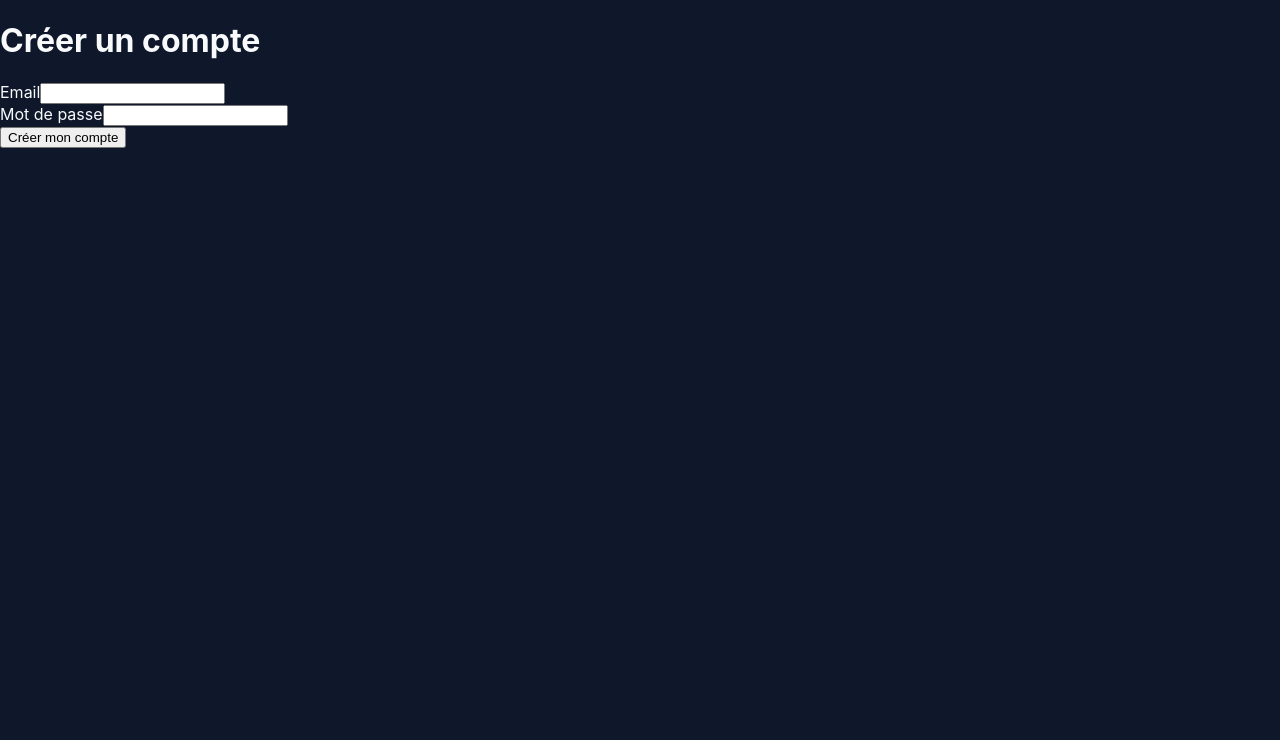
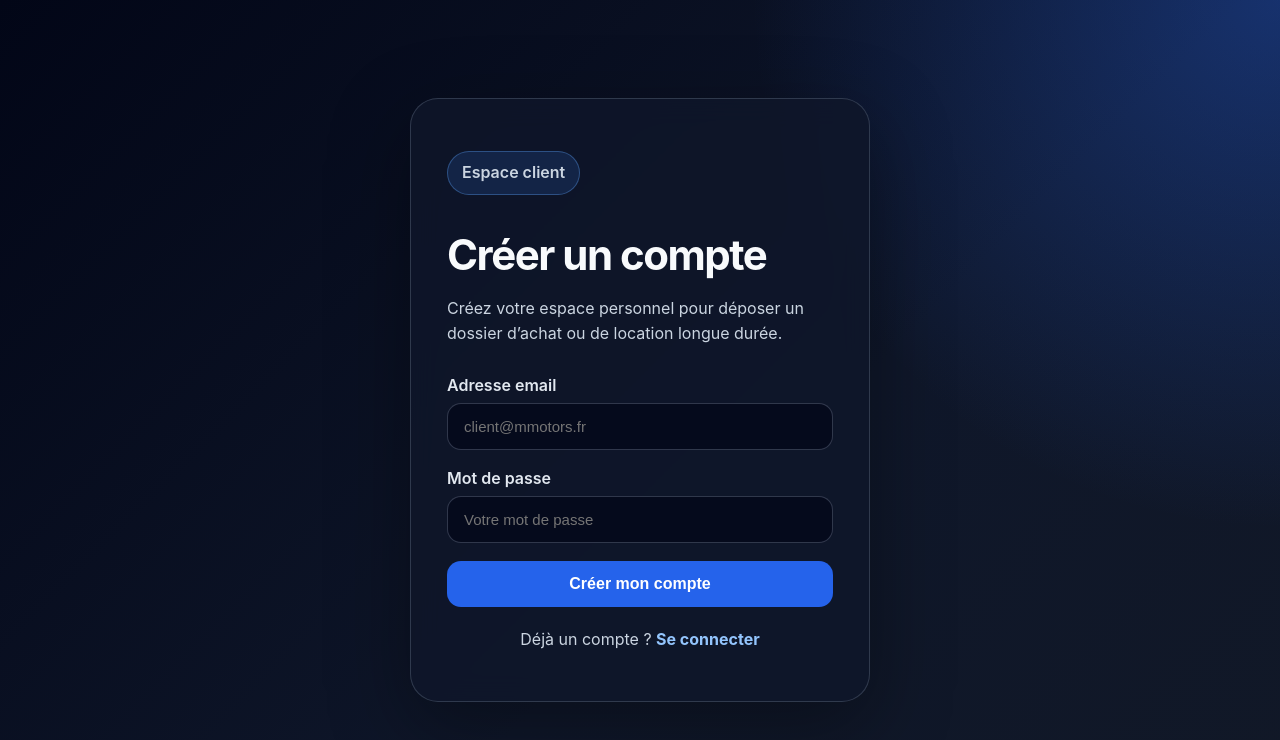
Before and after one commit to BrunoStudi/mmotors-frontend, a React app: page /register in a window 1280 px wide. Shown: the top 740 px of the page. Built offline with nearby package versions, Linux system fonts and the light colour scheme; the HTML template or start-up script is replaced by a standard one.

Commit message:
UI: modernisation page inscription

```diff
--- a/src/index.css
+++ b/src/index.css
@@ -159,3 +159,98 @@ a {
     grid-template-columns: 1fr;
   }
 }
+
+.auth-page {
+  min-height: 100vh;
+  display: grid;
+  place-items: center;
+  padding: 32px;
+  background:
+    radial-gradient(circle at top right, rgba(37, 99, 235, 0.35), transparent 35%),
+    linear-gradient(135deg, #020617, #0f172a 60%, #111827);
+}
+
+.auth-card {
+  width: min(100%, 460px);
+  background: rgba(15, 23, 42, 0.82);
+  border: 1px solid rgba(148, 163, 184, 0.25);
+  border-radius: 28px;
+  padding: 36px;
+  box-shadow: 0 25px 80px rgba(0, 0, 0, 0.35);
+  backdrop-filter: blur(14px);
+}
+
+.auth-header h1 {
+  font-size: 42px;
+  margin: 18px 0 8px;
+  letter-spacing: -1.5px;
+}
+
+.auth-header p {
+  color: #cbd5e1;
+  line-height: 1.6;
+}
+
+.auth-form {
+  margin-top: 28px;
+  display: grid;
+  gap: 18px;
+}
+
+.auth-form label {
+  display: grid;
+  gap: 8px;
+  color: #e2e8f0;
+  font-weight: 600;
+}
+
+.auth-form input {
+  width: 100%;
+  border: 1px solid rgba(148, 163, 184, 0.3);
+  background: rgba(2, 6, 23, 0.65);
+  color: #f8fafc;
+  padding: 14px 16px;
+  border-radius: 14px;
+  outline: none;
+  font-size: 15px;
+}
+
+.auth-form input:focus {
+  border-color: #60a5fa;
+}
+
+.btn.full {
+  width: 100%;
+  border: none;
+  cursor: pointer;
+  font-size: 16px;
+}
+
+.success-message {
+  margin-top: 18px;
+  padding: 12px 14px;
+  border-radius: 14px;
+  background: rgba(22, 163, 74, 0.15);
+  color: #86efac;
+  border: 1px solid rgba(134, 239, 172, 0.25);
+}
+
+.error-message {
+  margin-top: 18px;
+  padding: 12px 14px;
+  border-radius: 14px;
+  background: rgba(220, 38, 38, 0.15);
+  color: #fca5a5;
+  border: 1px solid rgba(252, 165, 165, 0.25);
+}
+
+.auth-link {
+  margin-top: 22px;
+  text-align: center;
+  color: #cbd5e1;
+}
+
+.auth-link a {
+  color: #93c5fd;
+  font-weight: 700;
+}
--- a/src/pages/register.jsx
+++ b/src/pages/register.jsx
@@ -1,4 +1,5 @@
 import { useState } from "react"
+import { Link } from "react-router-dom"
 import API from "../services/api"
 
 export default function Register() {
@@ -13,51 +14,62 @@ export default function Register() {
     setError("")
 
     try {
-      await API.post("/auth/register", {
-        email,
-        password,
-      })
-
-      setMessage("Compte créé avec succès.")
+      await API.post("/auth/register", { email, password })
+      setMessage("Compte créé avec succès. Vous pouvez maintenant vous connecter.")
       setEmail("")
       setPassword("")
     } catch (err) {
-      setError(
-        err.response?.data?.detail || "Erreur lors de la création du compte."
-      )
+      setError(err.response?.data?.detail || "Erreur lors de la création du compte.")
     }
   }
 
   return (
-    <main>
+    <main className="auth-page">
+      <section className="auth-card">
+        <div className="auth-header">
+          <p className="badge">Espace client</p>
           <h1>Créer un compte</h1>
+          <p>
+            Créez votre espace personnel pour déposer un dossier d’achat ou de
+            location longue durée.
+          </p>
+        </div>
 
-      <form onSubmit={handleSubmit}>
-        <div>
-          <label>Email</label>
+        <form className="auth-form" onSubmit={handleSubmit}>
+          <label>
+            Adresse email
             <input
               type="email"
+              placeholder="client@mmotors.fr"
               value={email}
               onChange={(e) => setEmail(e.target.value)}
               required
             />
-        </div>
+          </label>
 
-        <div>
-          <label>Mot de passe</label>
+          <label>
+            Mot de passe
             <input
               type="password"
+              placeholder="Votre mot de passe"
               value={password}
               onChange={(e) => setPassword(e.target.value)}
               required
             />
-        </div>
+          </label>
 
-        <button type="submit">Créer mon compte</button>
+          <button className="btn primary full" type="submit">
+            Créer mon compte
+          </button>
         </form>
 
-      {message && <p>{message}</p>}
-      {error && <p>{error}</p>}
+        {message && <p className="success-message">{message}</p>}
+        {error && <p className="error-message">{error}</p>}
+
+        <p className="auth-link">
+          Déjà un compte ? <Link to="/login">Se connecter</Link>
+        </p>
+      </section>
     </main>
   )
 }
```
Lines whose indentation alone changed are shown as unchanged.
